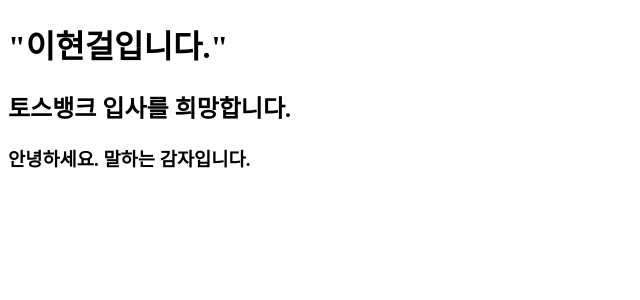
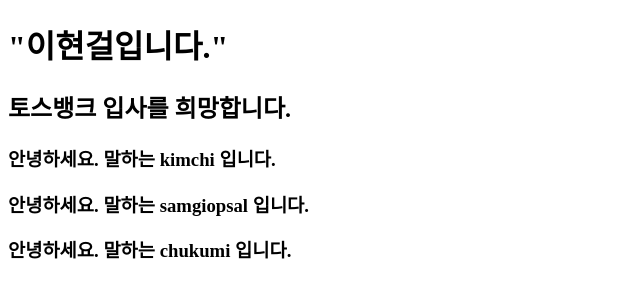
Before and after one commit to LeeHyeongeol/Clone-Movie-App, a React (Create React App) app: page / in a window 1280 px wide. Shown: the top 300 px of the page, without its empty margins (0-640 px from the left). Built offline with nearby package versions, Linux system fonts and the light colour scheme.

Commit message:
컴포넌트 재사용성

```diff
--- a/src/App.js
+++ b/src/App.js
@@ -1,10 +1,13 @@
 import React from 'react';
 // import Potato from './potato'; //  ./ 는 현재파일이 있는 폴더라는 뜻이다.
 
-function Potato() {
+function Food(props) {
+  console.log(props)
+  const { fav } = props
   return (
     <div>
-      <h3>안녕하세요. 말하는 감자입니다.</h3>
+      {/* props.fav로 입력해도 된다. */}
+      <h3>안녕하세요. 말하는 {fav} 입니다.</h3>
     </div>
   )
 }
@@ -15,7 +18,9 @@
     <div>
       <h1>"이현걸입니다."</h1>
       <h2>토스뱅크 입사를 희망합니다.</h2>
-      <Potato />
+      <Food fav="kimchi" />
+      <Food fav="samgiopsal" />
+      <Food fav="chukumi" />
     </div>
   )
 }
```
